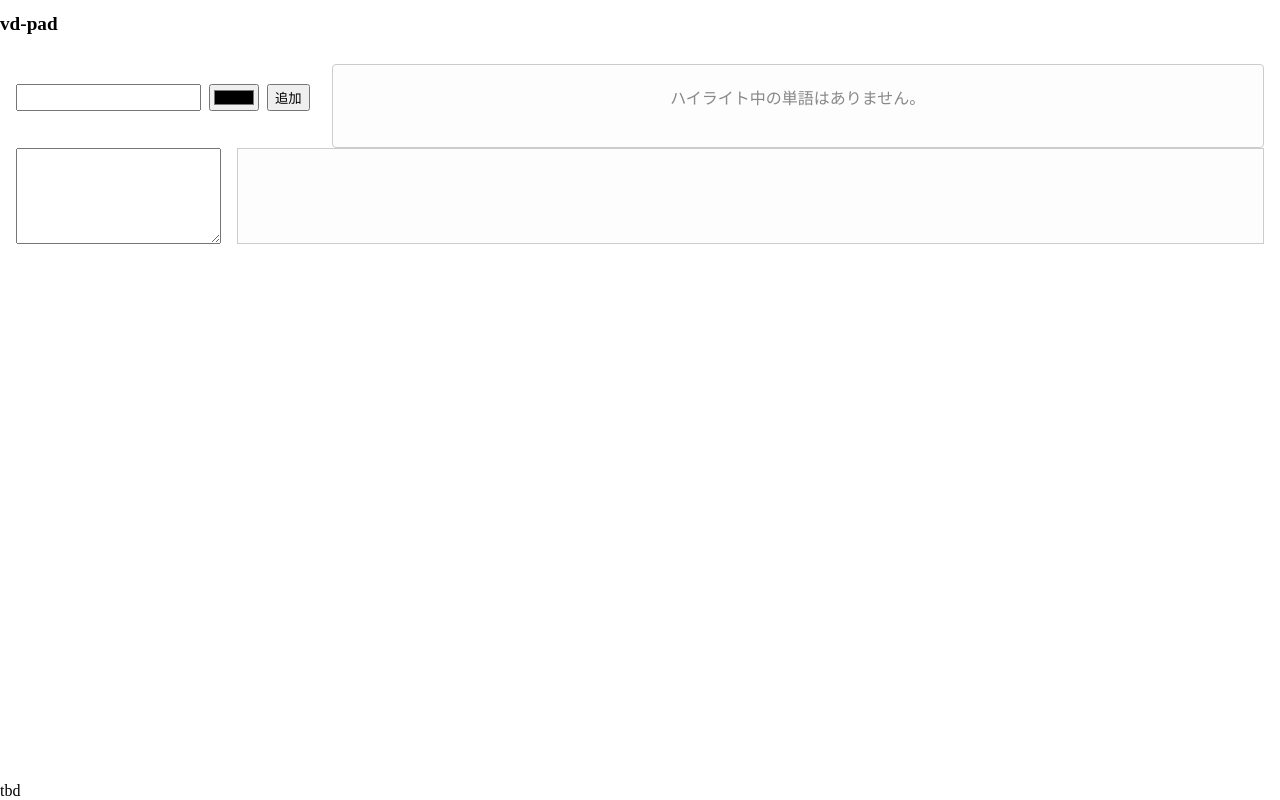
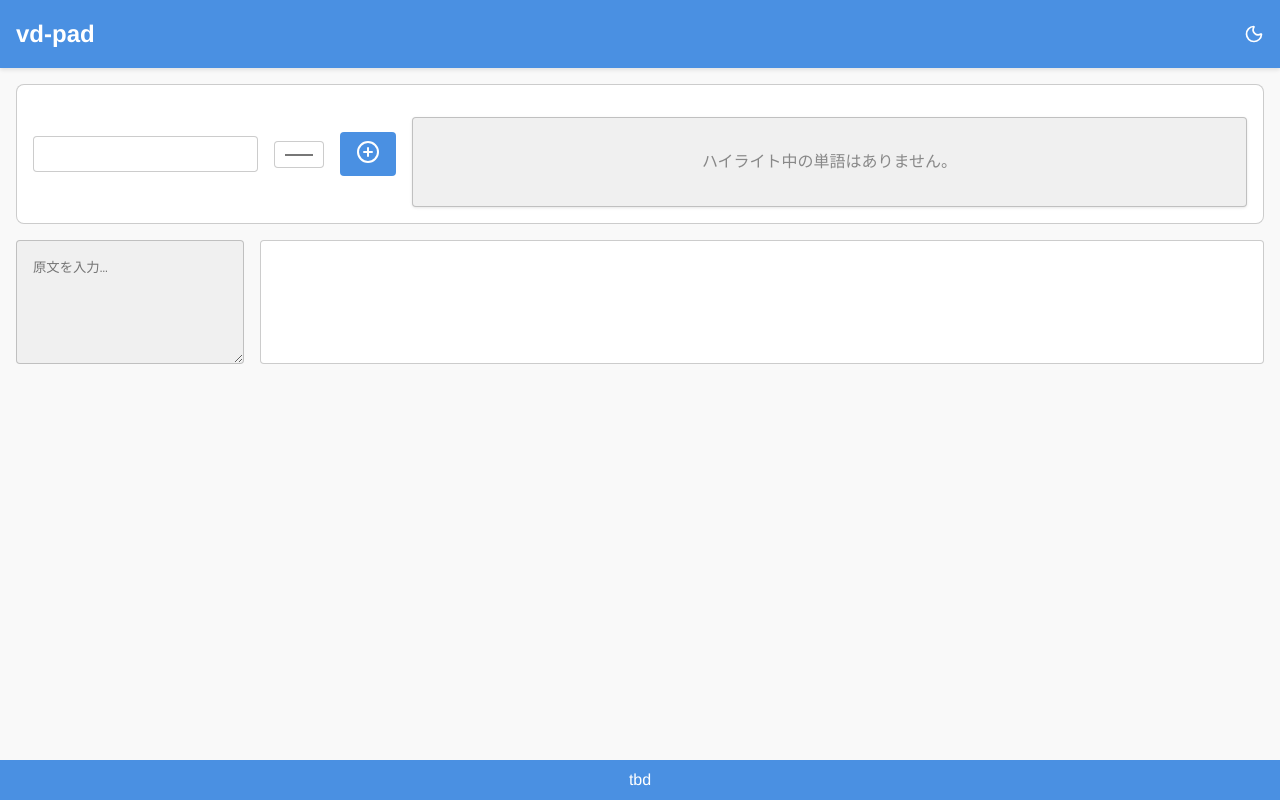
Before and after one commit to dot-ma801/vd-pad, a Vue app: page / in a window 1280 px wide. Built offline with nearby package versions, Linux system fonts and the light colour scheme; the HTML template or start-up script is replaced by a standard one.

Commit message:
[style] デザインを整える

```diff
--- a/src/App.vue
+++ b/src/App.vue
@@ -15,30 +15,31 @@ import AppFooter from '@/components/Footer.vue'
 
 <style scoped>
 .app-container {
-  /* 高さと幅 */
-  width: 100%;
-  min-height: 100%;
-
-  /* 色 */
-  /* background-color: #222; */
-
-  /* 配置 */
+  min-height: 100vh;
+  background-color: var(--color-bg);
+  color: var(--color-text);
   display: flex;
   flex-direction: column;
 }
 
 .header {
-  width: 100%;
-  top: 0;
+  background-color: var(--color-primary);
+  color: #fff;
+  padding: var(--spacing-base);
 }
 
 .content {
-  margin: 0 1rem;
+  flex: 1;
+  padding: var(--spacing-base);
 }
 
 .footer {
   position: fixed;
+  bottom: 0;
   width: 100%;
-  bottom: 0;
+  background-color: var(--color-primary);
+  color: #fff;
+  text-align: center;
+  padding: calc(var(--spacing-base) / 2);
 }
 </style>
--- a/src/components/ActionArea.vue
+++ b/src/components/ActionArea.vue
@@ -31,7 +31,11 @@ const onDelete = (word: string) => {
 <style scoped>
 .action-area {
   display: flex;
-  gap: 16px;
+  gap: var(--spacing-base);
+  background-color: var(--color-surface);
+  padding: var(--spacing-base);
+  border-radius: 8px;
+  border: 1px solid var(--color-border);
 }
 
 .form-area {
--- a/src/components/Footer.vue
+++ b/src/components/Footer.vue
@@ -2,4 +2,11 @@
 <template>
   <footer>tbd</footer>
 </template>
-<style scoped></style>
+<style scoped>
+footer {
+  background-color: var(--color-secondary);
+  color: #fff;
+  text-align: center;
+  padding: var(--spacing-base);
+}
+</style>
--- a/src/components/Header.vue
+++ b/src/components/Header.vue
@@ -1,14 +1,63 @@
-<script setup lang="ts"></script>
+<script setup lang="ts">
+import { ref, onMounted } from 'vue'
+import { Sun, Moon } from 'lucide-vue-next'
+
+const isDark = ref(false)
+
+const toggleTheme = () => {
+  isDark.value = !isDark.value
+  document.documentElement.setAttribute(
+    'data-theme',
+    isDark.value ? 'dark' : 'light'
+  )
+  localStorage.setItem('theme', isDark.value ? 'dark' : 'light')
+}
+
+onMounted(() => {
+  const saved = localStorage.getItem('theme')
+  if (saved) {
+    isDark.value = saved === 'dark'
+  } else {
+    isDark.value = window.matchMedia('(prefers-color-scheme: dark)').matches
+  }
+  document.documentElement.setAttribute(
+    'data-theme',
+    isDark.value ? 'dark' : 'light'
+  )
+})
+</script>
 
 <template>
   <header>
     <h1>vd-pad</h1>
+    <button class="theme-toggle" @click="toggleTheme">
+      <Sun v-if="isDark" :size="20" />
+      <Moon v-else :size="20" />
+    </button>
   </header>
 </template>
 
 <style scoped>
+header {
+  background-color: var(--color-primary);
+  padding: var(--spacing-base);
+  box-shadow: 0 2px 4px rgba(0, 0, 0, 0.1);
+  display: flex;
+  align-items: center;
+}
 h1 {
-  font-size: 1.2rem;
+  font-size: 1.5rem;
+  color: #fff;
+  margin: 0;
   pointer-events: none;
 }
+.theme-toggle {
+  background: none;
+  border: none;
+  color: inherit;
+  cursor: pointer;
+  margin-left: auto;
+  display: flex;
+  align-items: center;
+}
 </style>
--- a/src/components/HighlightKeywords.vue
+++ b/src/components/HighlightKeywords.vue
@@ -34,21 +34,22 @@ const deleteKeyword = (word: string) => {
 
 <style scoped>
 .keywords-container {
-  border: 1px solid #ccc;
-  padding: 1rem;
-  background: #fdfdfd;
+  border: 1px solid var(--color-border);
+  background-color: var(--color-surface-alt);
+  padding: var(--spacing-base);
+  border-radius: 4px;
   min-height: 50px;
-  border-radius: 4px;
-  margin-top: 16px;
+  margin-top: var(--spacing-base);
+  box-shadow: 0 1px 3px rgba(0, 0, 0, 0.1);
 }
 
 .keywords-list {
   list-style: none;
-  padding: 0;
-  margin: 0;
   display: flex;
   flex-wrap: wrap;
   gap: 8px;
+  margin: 0;
+  padding: 0;
 }
 
 .keyword-item {
@@ -57,16 +58,14 @@ const deleteKeyword = (word: string) => {
   gap: 8px;
   padding: 4px 12px;
   border-radius: 16px;
-  background-color: #f0f0f0;
-  border: 1px solid #ddd;
+  background-color: var(--color-secondary);
+  border: none;
+  color: #fff;
   font-size: 0.9rem;
 }
 
 .keyword-color-chip {
-  width: 14px;
-  height: 14px;
-  border-radius: 50%;
-  border: 1px solid rgba(0, 0, 0, 0.1);
+  display: none;
 }
 
 .keyword-text {
@@ -75,24 +74,23 @@ const deleteKeyword = (word: string) => {
 
 .delete-button {
   background: none;
-  border: none;
+  border-radius: 50%;
   cursor: pointer;
-  padding: 0;
+  padding: 4px;
   margin-left: 4px;
+  color: #fff;
   display: flex;
   align-items: center;
-  color: #888;
-  border-radius: 50%;
 }
 
 .delete-button:hover {
-  color: #d9534f;
+  color: #ffdede;
 }
 
 .no-keywords {
   color: #888;
   text-align: center;
   margin: 0;
-  padding-top: 4px;
+  padding: var(--spacing-base);
 }
 </style>
--- a/src/components/WordColorForm.vue
+++ b/src/components/WordColorForm.vue
@@ -1,6 +1,7 @@
 <script setup lang="ts">
 import { ref } from 'vue'
 import type { KeyWordWithColor } from '@/types/wordTypes'
+import { CirclePlus } from 'lucide-vue-next'
 
 const newName = ref('')
 const newColor = ref('#000000')
@@ -21,15 +22,45 @@ const submit = () => {
 
 <template>
   <form class="form-container" @submit.prevent="submit">
-    <input v-model="newName"/>
+    <input v-model="newName" type="text" />
     <input v-model="newColor" type="color" />
-    <button>追加</button>
+    <button><CirclePlus /></button>
   </form>
 </template>
 
 <style scoped>
 .form-container {
   display: flex;
-  gap: 8px;
+  gap: var(--spacing-base);
+  align-items: center;
+}
+
+input[type='text'],
+input[type='color'] {
+  padding: 0.5rem;
+  background-color: var(--color-surface);
+  color: var(--color-text);
+  border: 1px solid var(--color-border);
+  border-radius: 4px;
+  font-size: 1rem;
+}
+
+button {
+  background-color: var(--color-primary);
+  color: #fff;
+  border: none;
+  padding: 0.5rem 1rem;
+  border-radius: 4px;
+  cursor: pointer;
+  font-size: 1rem;
+}
+
+button:hover {
+  background-color: #417dc1;
+}
+
+button:disabled {
+  background-color: var(--color-disabled-bg);
+  cursor: not-allowed;
 }
 </style>
--- a/src/style/main.css
+++ b/src/style/main.css
@@ -1,10 +1,46 @@
+:root {
+  --color-bg: #f9f9f9;
+  --color-text: #333333;
+  --color-primary: #4a90e2;
+  --color-secondary: #e94e77;
+  --font-family-base: 'Helvetica Neue', Arial, sans-serif;
+  --font-size-base: 16px;
+  --spacing-base: 1rem;
+  --color-surface: #fff;
+  --color-border: rgba(0, 0, 0, 0.2);
+  --color-surface-alt: #f0f0f0;
+  --color-disabled-bg: #e0e0e0;
+}
+
+[data-theme='dark'] {
+  --color-bg: #1e1e1e;
+  --color-text: #f1f1f1;
+  --color-primary: #4a90e2;
+  --color-secondary: #e94e77;
+  --color-surface: #2e2e2e;
+  --color-border: rgba(255, 255, 255, 0.2);
+  --color-surface-alt: #222;
+  --color-disabled-bg: #222;
+}
+
+*,
+*::before,
+*::after {
+  box-sizing: border-box;
+  margin: 0;
+  padding: 0;
+}
+
 html,
 body,
 #app {
   height: 100%;
-  margin: 0;
 }
 
 body {
-  /* color: #fff; */
+  background-color: var(--color-bg);
+  color: var(--color-text);
+  font-family: var(--font-family-base);
+  font-size: var(--font-size-base);
+  line-height: 1.5;
 }
--- a/src/views/TextHighlighterView.vue
+++ b/src/views/TextHighlighterView.vue
@@ -20,21 +20,25 @@ const { highlightedParts } = useTextHighlighter(contentText, highlightWordsWithC
 </script>
 
 <template>
-  <ActionArea
-    :keywords="highlightWordsWithColor"
-    @add="addWordColor"
-    @delete="deleteWordColor"
-  />
   <div class="container">
-    <textarea v-model="contentText" rows="6"></textarea>
-    <div class="highlight-text-area">
-      <HighlightedText :parts="highlightedParts" />
+    <ActionArea :keywords="highlightWordsWithColor" @add="addWordColor" @delete="deleteWordColor" />
+    <div class="text-container">
+      <textarea v-model="contentText" rows="6" placeholder="原文を入力…"></textarea>
+      <div class="highlight-text-area">
+        <HighlightedText :parts="highlightedParts" />
+      </div>
     </div>
   </div>
 </template>
 
 <style scoped>
 .container {
+  display: flex;
+  flex-direction: column;
+  gap: 16px;
+}
+
+.text-container {
   display: flex;
   gap: 16px;
 }
@@ -46,13 +50,18 @@ const { highlightedParts } = useTextHighlighter(contentText, highlightWordsWithC
 
 textarea {
   flex: 1;
+  background-color: var(--color-surface-alt);
+  color: var(--color-text);
+  padding: var(--spacing-base);
+  border: 1px solid var(--color-border);
+  border-radius: 4px;
 }
 
 .highlight-text-area {
-  border: 1px solid #ccc;
-  padding: 1rem;
-  background: #fdfdfd;
-
+  border: 1px solid var(--color-border);
+  background-color: var(--color-surface);
+  padding: var(--spacing-base);
   flex: 5;
+  border-radius: 4px;
 }
 </style>
```
